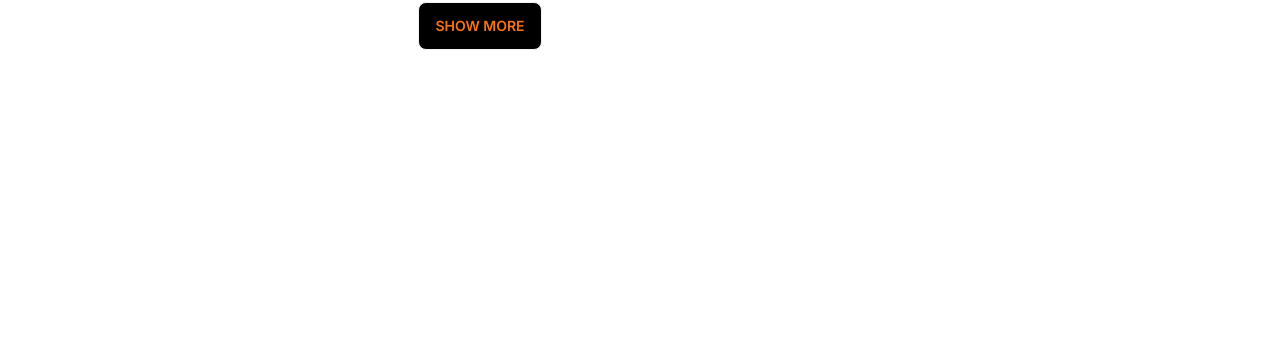
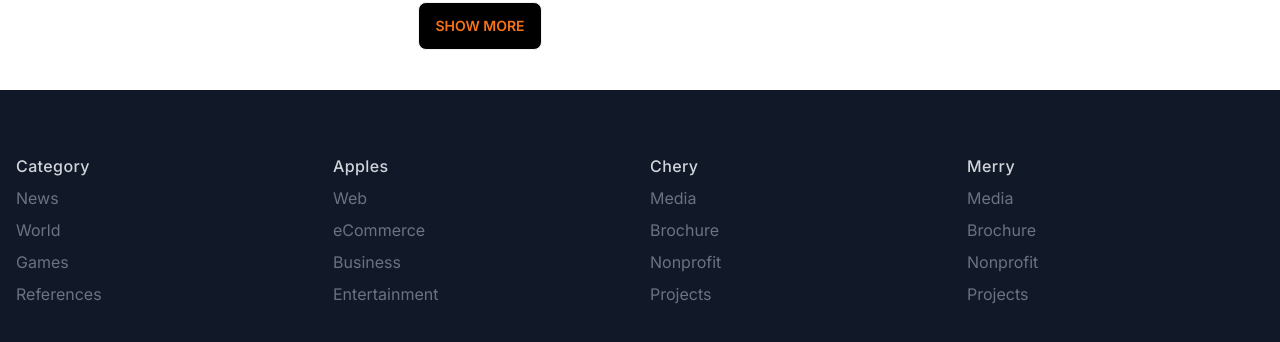
Before and after one commit to AshikurZaman01/Modern-Blog-Website-using-React-JS, a React (Vite) app: page / in a window 1280 px wide. Shown: the part 2350-2692 px from the top of the page. Before the commit the page ends 2440 px from the top, so only its background shows below. Built offline with nearby package versions, Linux system fonts and the light colour scheme.

Commit message:
add footer

```diff
--- /dev/null
+++ b/src/Components/Pages/Footer/Footer.jsx
@@ -0,0 +1,79 @@
+import { Link } from "react-router-dom";
+
+const Footer = () => {
+    return (
+        <div className="bg-gray-900">
+            <div className="px-4 pt-16 mx-auto sm:max-w-xl md:max-w-full lg:max-w-screen-xl md:px-24 lg:px-4">
+                <div>
+                    <div className="grid grid-cols-2 gap-5 lg:col-span-4 md:grid-cols-4 pb-10">
+                        <div>
+                            <p className="font-medium tracking-wide text-gray-300">Category</p>
+
+                            <ul className="mt-2 space-y-2 ">
+                                <li><Link className="text-gray-500 transition-colors duration-300 hover:text-orange-500 ">News</Link></li>
+
+                                <li><Link className="text-gray-500 transition-colors duration-300 hover:text-orange-500 ">World</Link></li>
+
+                                <li><Link className="text-gray-500 transition-colors duration-300 hover:text-orange-500 ">Games</Link></li>
+
+
+                                <li><Link className="text-gray-500 transition-colors duration-300 hover:text-orange-500 ">References</Link></li>
+
+                            </ul>
+                        </div>
+
+                        <div>
+                            <p className="font-medium tracking-wide text-gray-300">Apples</p>
+
+                            <ul className="mt-2 space-y-2 ">
+                                <li><Link className="text-gray-500 transition-colors duration-300 hover:text-orange-500 ">Web</Link></li>
+
+                                <li><Link className="text-gray-500 transition-colors duration-300 hover:text-orange-500 ">eCommerce</Link></li>
+
+                                <li><Link className="text-gray-500 transition-colors duration-300 hover:text-orange-500 ">Business</Link></li>
+
+
+                                <li><Link className="text-gray-500 transition-colors duration-300 hover:text-orange-500 ">Entertainment</Link></li>
+
+                            </ul>
+                        </div>
+
+                        <div>
+                            <p className="font-medium tracking-wide text-gray-300">Chery</p>
+
+                            <ul className="mt-2 space-y-2 ">
+                                <li><Link className="text-gray-500 transition-colors duration-300 hover:text-orange-500 ">Media</Link></li>
+
+                                <li><Link className="text-gray-500 transition-colors duration-300 hover:text-orange-500 ">Brochure</Link></li>
+
+                                <li><Link className="text-gray-500 transition-colors duration-300 hover:text-orange-500 ">Nonprofit</Link></li>
+
+
+                                <li><Link className="text-gray-500 transition-colors duration-300 hover:text-orange-500 ">Projects</Link></li>
+
+                            </ul>
+                        </div>
+
+                        <div>
+                            <p className="font-medium tracking-wide text-gray-300">Merry</p>
+
+                            <ul className="mt-2 space-y-2 ">
+                                <li><Link className="text-gray-500 transition-colors duration-300 hover:text-orange-500 ">Media</Link></li>
+
+                                <li><Link className="text-gray-500 transition-colors duration-300 hover:text-orange-500 ">Brochure</Link></li>
+
+                                <li><Link className="text-gray-500 transition-colors duration-300 hover:text-orange-500 ">Nonprofit</Link></li>
+
+
+                                <li><Link className="text-gray-500 transition-colors duration-300 hover:text-orange-500 ">Projects</Link></li>
+
+                            </ul>
+                        </div>
+                    </div>
+                </div>
+            </div>
+        </div>
+    );
+};
+
+export default Footer;
--- a/src/Components/Roots/Roots.jsx
+++ b/src/Components/Roots/Roots.jsx
@@ -1,11 +1,13 @@
 import { Outlet } from 'react-router-dom';
 import Navbar from '../Pages/Header/Navbar/Navbar';
+import Footer from '../Pages/Footer/Footer';
 
 const Roots = () => {
     return (
         <div>
             <Navbar></Navbar>
             <Outlet></Outlet>
+            <Footer></Footer>
         </div>
     );
 };
```
